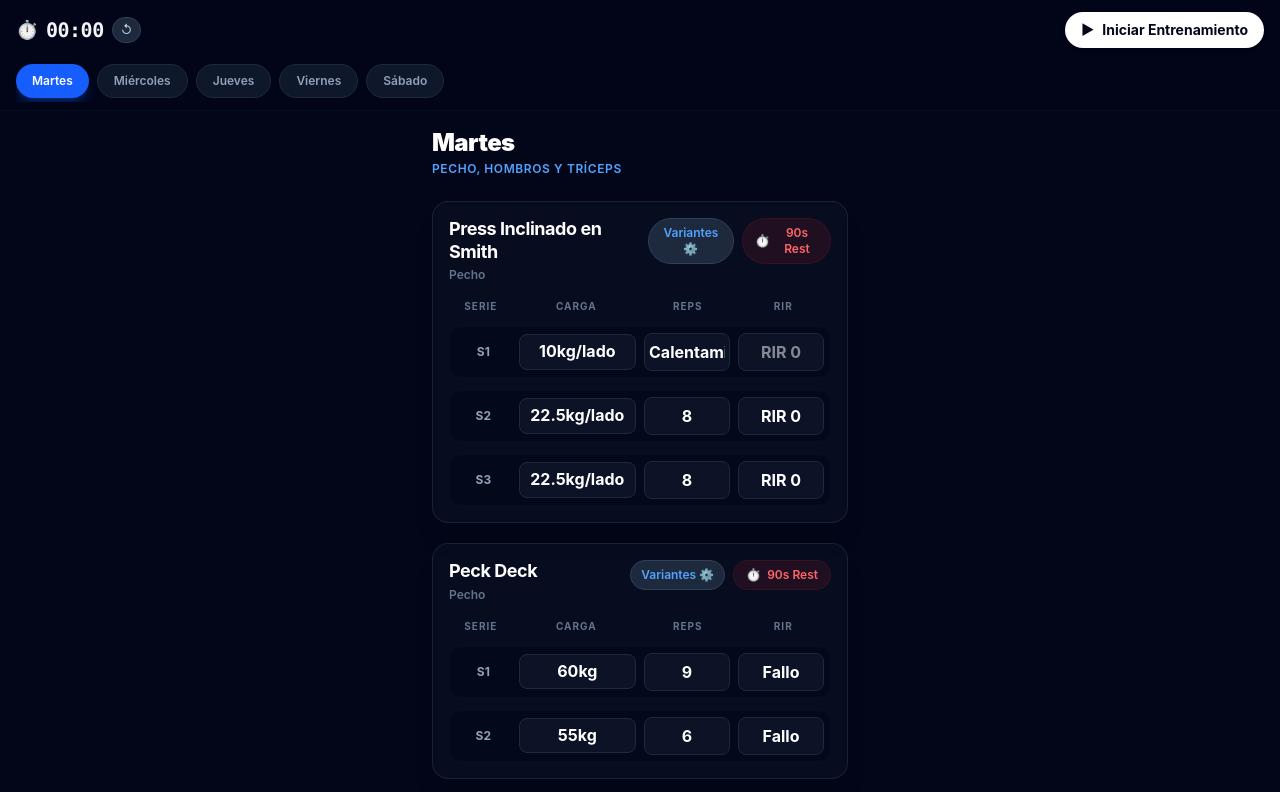
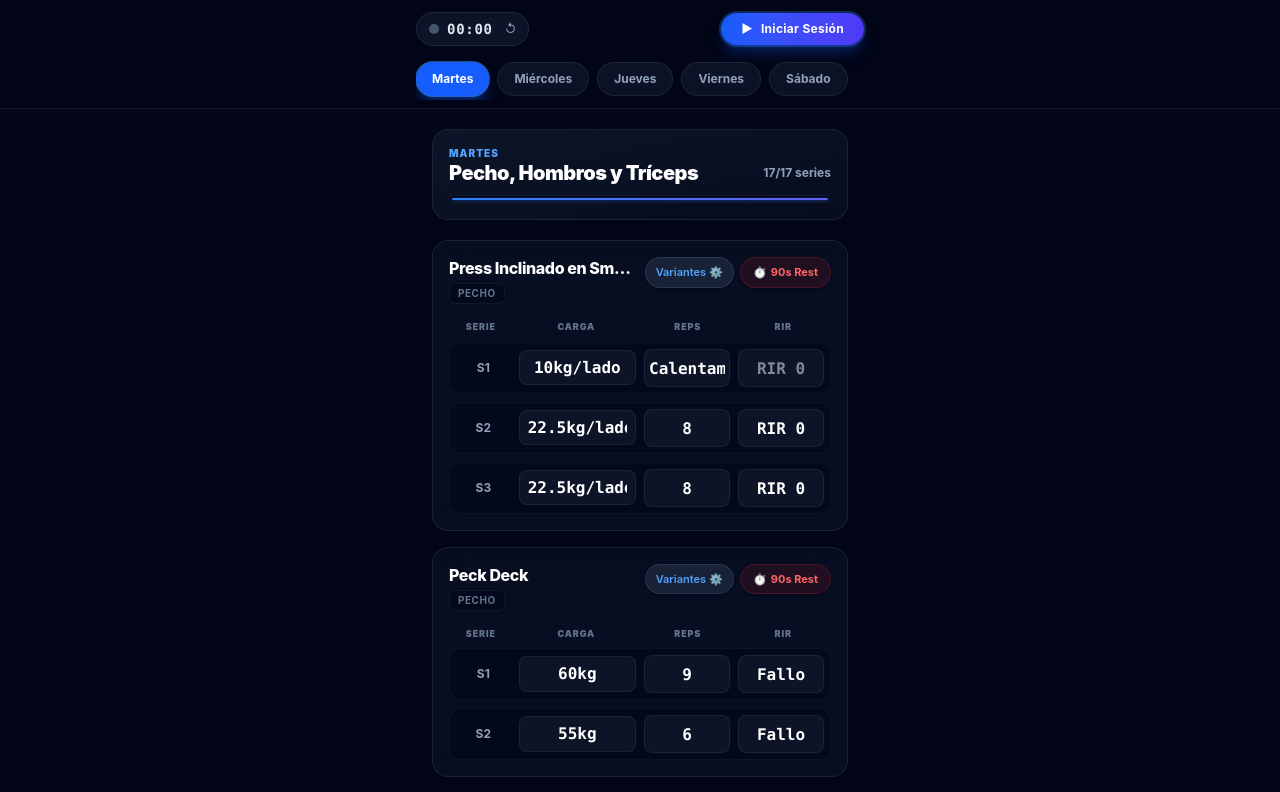
Before and after one commit to nekruuu/gym-app, a React (Vite) app: page / in a window 1280 px wide. Shown: the top 792 px of the page. Built offline with nearby package versions, Linux system fonts and the light colour scheme; the HTML template or start-up script is replaced by a standard one.

Commit message:
Upgrade UI/UX SaaS Premium con glassmorphism y barra de progreso

```diff
--- a/src/App.jsx
+++ b/src/App.jsx
@@ -1,6 +1,5 @@
 import React, { useState, useEffect } from 'react'
 
-// Subtítulos por grupo muscular
 const dayTitles = {
   Martes: 'Pecho, Hombros y Tríceps',
   Miércoles: 'Pierna Completa',
@@ -9,7 +8,6 @@ const dayTitles = {
   Sábado: 'Torso Completo'
 }
 
-// Rutina base completa con variantes y abdominales al final
 const initialWorkoutData = {
   Martes: [
     {
@@ -102,7 +100,7 @@ const initialWorkoutData = {
       id: 'mie-2',
       name: 'Máquina de aductores',
       muscle: 'Aductores',
-      variants: ['Máquina de aductores'],
+      variants: ['Máquina de aductores', 'Aductores en polea'],
       sets: [
         { weight: '30kg', reps: '12', rir: '' },
         { weight: '40kg', reps: '10', rir: '' },
@@ -145,7 +143,7 @@ const initialWorkoutData = {
       id: 'mie-6',
       name: 'Abdominales en polea alta',
       muscle: 'Abdomen',
-      variants: ['Abdominales en polea alta'],
+      variants: ['Abdominales en polea alta', 'Crunches en Esterilla'],
       sets: [
         { weight: '50kg', reps: '15', rir: 'Fallo' },
         { weight: '50kg', reps: '15', rir: 'Fallo' }
@@ -155,7 +153,7 @@ const initialWorkoutData = {
       id: 'mie-7',
       name: 'Elevaciones de piernas en inclinacion',
       muscle: 'Abdomen',
-      variants: ['Elevaciones de piernas en inclinacion'],
+      variants: ['Elevaciones de piernas en inclinacion', 'Elevación de piernas colgado'],
       sets: [
         { weight: 'Corporal', reps: '12', rir: 'Fallo' },
         { weight: 'Corporal', reps: '12', rir: 'Fallo' }
@@ -229,7 +227,7 @@ const initialWorkoutData = {
       id: 'jue-7',
       name: 'Antebrazo polea baja',
       muscle: 'Antebrazo',
-      variants: ['Antebrazo polea baja'],
+      variants: ['Antebrazo polea baja', 'Curl de antebrazo con barra'],
       sets: [
         { weight: '25kg', reps: '12', rir: '' },
         { weight: '25kg', reps: '12', rir: '' }
@@ -239,7 +237,7 @@ const initialWorkoutData = {
       id: 'jue-8',
       name: 'Antebrazo polea alta',
       muscle: 'Antebrazo',
-      variants: ['Antebrazo polea alta'],
+      variants: ['Antebrazo polea alta', 'Curl invertido en polea'],
       sets: [
         { weight: '50kg', reps: '12', rir: '' },
         { weight: '50kg', reps: '12', rir: '' }
@@ -249,7 +247,7 @@ const initialWorkoutData = {
       id: 'jue-9',
       name: 'Abdominales en polea alta',
       muscle: 'Abdomen',
-      variants: ['Abdominales en polea alta'],
+      variants: ['Abdominales en polea alta', 'Crunches en Esterilla'],
       sets: [
         { weight: '50kg', reps: '15', rir: 'Fallo' },
         { weight: '50kg', reps: '15', rir: 'Fallo' }
@@ -259,7 +257,7 @@ const initialWorkoutData = {
       id: 'jue-10',
       name: 'Elevaciones de piernas en inclinacion',
       muscle: 'Abdomen',
-      variants: ['Elevaciones de piernas en inclinacion'],
+      variants: ['Elevaciones de piernas en inclinacion', 'Elevación de piernas colgado'],
       sets: [
         { weight: 'Corporal', reps: '12', rir: 'Fallo' },
         { weight: 'Corporal', reps: '12', rir: 'Fallo' }
@@ -271,7 +269,7 @@ const initialWorkoutData = {
       id: 'vie-1',
       name: 'Máquina de gemelos',
       muscle: 'Gemelos',
-      variants: ['Máquina de gemelos'],
+      variants: ['Máquina de gemelos', 'Elevación de talones de pie'],
       sets: [
         { weight: '40kg', reps: '12', rir: '' },
         { weight: '70kg', reps: '10', rir: '' },
@@ -282,7 +280,7 @@ const initialWorkoutData = {
       id: 'vie-2',
       name: 'Máquina de aductores',
       muscle: 'Aductores',
-      variants: ['Máquina de aductores'],
+      variants: ['Máquina de aductores', 'Aductores en polea'],
       sets: [
         { weight: '30kg', reps: '12', rir: '' },
         { weight: '40kg', reps: '10', rir: '' },
@@ -314,7 +312,7 @@ const initialWorkoutData = {
       id: 'vie-5',
       name: 'Sillón de cuádriceps',
       muscle: 'Cuádriceps',
-      variants: ['Sillón de cuádriceps'],
+      variants: ['Sillón de cuádriceps', 'Sentadilla hack', 'Prensa inclinada'],
       sets: [
         { weight: '50kg', reps: '12', rir: '' },
         { weight: '80kg', reps: '10', rir: '' },
@@ -325,7 +323,7 @@ const initialWorkoutData = {
       id: 'vie-6',
       name: 'Abdominales en polea alta',
       muscle: 'Abdomen',
-      variants: ['Abdominales en polea alta'],
+      variants: ['Abdominales en polea alta', 'Crunches en Esterilla'],
       sets: [
         { weight: '50kg', reps: '15', rir: 'Fallo' },
         { weight: '50kg', reps: '15', rir: 'Fallo' }
@@ -335,7 +333,7 @@ const initialWorkoutData = {
       id: 'vie-7',
       name: 'Elevaciones de piernas en inclinacion',
       muscle: 'Abdomen',
-      variants: ['Elevaciones de piernas en inclinacion'],
+      variants: ['Elevaciones de piernas en inclinacion', 'Elevación de piernas colgado'],
       sets: [
         { weight: 'Corporal', reps: '12', rir: 'Fallo' },
         { weight: 'Corporal', reps: '12', rir: 'Fallo' }
@@ -369,7 +367,7 @@ const initialWorkoutData = {
       id: 'sab-3',
       name: 'Peck Deck',
       muscle: 'Pecho',
-      variants: ['Peck Deck'],
+      variants: ['Peck Deck', 'Cruce de Poleas Alta', 'Aperturas con Mancuernas'],
       sets: [
         { weight: '60kg', reps: '9', rir: 'Fallo' },
         { weight: '55kg', reps: '6', rir: 'Fallo' }
@@ -422,7 +420,7 @@ const initialWorkoutData = {
       id: 'sab-8',
       name: 'Abdominales en polea alta',
       muscle: 'Abdomen',
-      variants: ['Abdominales en polea alta'],
+      variants: ['Abdominales en polea alta', 'Crunches en Esterilla'],
       sets: [
         { weight: '50kg', reps: '15', rir: 'Fallo' },
         { weight: '50kg', reps: '15', rir: 'Fallo' }
@@ -432,7 +430,7 @@ const initialWorkoutData = {
       id: 'sab-9',
       name: 'Elevaciones de piernas en inclinacion',
       muscle: 'Abdomen',
-      variants: ['Elevaciones de piernas en inclinacion'],
+      variants: ['Elevaciones de piernas en inclinacion', 'Elevación de piernas colgado'],
       sets: [
         { weight: 'Corporal', reps: '12', rir: 'Fallo' },
         { weight: 'Corporal', reps: '12', rir: 'Fallo' }
@@ -444,9 +442,8 @@ const initialWorkoutData = {
 export default function App() {
   const [selectedDay, setSelectedDay] = useState('Martes')
 
-  // Persistencia con clave de actualización
   const [workoutData, setWorkoutData] = useState(() => {
-    const saved = localStorage.getItem('gym_workout_data_v4')
+    const saved = localStorage.getItem('gym_workout_data_v5')
     return saved ? JSON.parse(saved) : initialWorkoutData
   })
 
@@ -461,11 +458,10 @@ export default function App() {
     return savedRests ? JSON.parse(savedRests) : {}
   })
   const [restDisplays, setRestDisplays] = useState({})
-
   const [activeModalEx, setActiveModalEx] = useState(null)
 
   useEffect(() => {
-    localStorage.setItem('gym_workout_data_v4', JSON.stringify(workoutData))
+    localStorage.setItem('gym_workout_data_v5', JSON.stringify(workoutData))
   }, [workoutData])
 
   useEffect(() => {
@@ -480,27 +476,22 @@ export default function App() {
     localStorage.setItem('gym_rest_targets', JSON.stringify(restTargets))
   }, [restTargets])
 
-  // Timer de entrenamiento por timestamps
   useEffect(() => {
     if (!startTime) {
       setWorkoutSeconds(0)
       return
     }
-
     const interval = setInterval(() => {
       const elapsed = Math.floor((Date.now() - startTime) / 1000)
       setWorkoutSeconds(elapsed > 0 ? elapsed : 0)
     }, 1000)
-
     return () => clearInterval(interval)
   }, [startTime])
 
-  // Timer de descanso por timestamps
   useEffect(() => {
     const interval = setInterval(() => {
       const now = Date.now()
       const newDisplays = {}
-
       Object.keys(restTargets).forEach((id) => {
         const remaining = Math.ceil((restTargets[id] - now) / 1000)
         if (remaining > 0) {
@@ -509,10 +500,8 @@ export default function App() {
           newDisplays[id] = 'FIN'
         }
       })
-
       setRestDisplays(newDisplays)
     }, 1000)
-
     return () => clearInterval(interval)
   }, [restTargets])
 
@@ -583,48 +572,62 @@ export default function App() {
     setActiveModalEx(null)
   }
 
+  // Cálculo de progreso de series del día
+  const currentExercises = workoutData[selectedDay] || []
+  const totalSets = currentExercises.reduce((acc, ex) => acc + ex.sets.length, 0)
+  const completedSets = currentExercises.reduce(
+    (acc, ex) => acc + ex.sets.filter((s) => s.reps && s.weight).length,
+    0
+  )
+  const progressPercentage = totalSets > 0 ? Math.round((completedSets / totalSets) * 100) : 0
+
   return (
-    <div className="min-h-screen bg-slate-950 text-slate-100 flex flex-col pb-12 safe-bottom">
+    <div className="min-h-screen bg-slate-950 text-slate-100 flex flex-col pb-16 selection:bg-blue-500/30">
+      {/* Fondo con brillo ambiental */}
+      <div className="fixed inset-0 bg-[radial-gradient(ellipse_at_top,_var(--tw-gradient-stops))] from-blue-900/15 via-slate-950 to-slate-950 pointer-events-none z-0" />
+
       {/* Header Fijo */}
-      <header className="px-4 pt-3 pb-2 bg-slate-950/80 backdrop-blur-md sticky top-0 z-30 border-b border-slate-900/60 flex flex-col gap-3">
-        <div className="flex justify-between items-center">
-          <div className="flex items-center gap-2">
-            <span className="text-red-500 animate-pulse text-lg">⏱</span>
-            <span className="font-mono text-xl font-bold tracking-tight">
+      <header className="sticky top-0 z-40 bg-slate-950/70 backdrop-blur-xl border-b border-slate-800/60 px-4 pt-3 pb-2 flex flex-col gap-3">
+        <div className="flex justify-between items-center max-w-md mx-auto w-full">
+          {/* Chip de Tiempo en Vivo */}
+          <div className="flex items-center gap-2 bg-slate-900/90 border border-slate-800 px-3 py-1.5 rounded-full shadow-inner">
+            <span className={`w-2.5 h-2.5 rounded-full ${startTime ? 'bg-emerald-500 animate-pulse' : 'bg-slate-600'}`} />
+            <span className="font-mono text-sm font-extrabold tracking-wider text-slate-200">
               {formatTime(workoutSeconds)}
             </span>
             <button
               onClick={resetTimer}
               title="Reiniciar contador"
-              className="text-xs bg-slate-800 hover:bg-slate-700 text-slate-300 px-2 py-1 rounded-full border border-slate-700 transition-all active:scale-90"
+              className="text-xs text-slate-400 hover:text-white transition-colors ml-1 active:scale-90"
             >
               ↺
             </button>
           </div>
 
+          {/* Botón Principal de Entrenamiento */}
           <button
             onClick={toggleTraining}
-            className={`flex items-center gap-2 px-4 py-2 rounded-full font-bold text-sm shadow-md transition-transform active:scale-95 ${
+            className={`flex items-center gap-2 px-5 py-2 rounded-full font-bold text-xs tracking-wide shadow-lg transition-all active:scale-95 ${
               startTime
-                ? 'bg-red-500 text-white hover:bg-red-600'
-                : 'bg-white text-slate-950 hover:bg-slate-200'
+                ? 'bg-gradient-to-r from-red-500 to-rose-600 text-white shadow-red-500/25 ring-2 ring-red-500/30'
+                : 'bg-gradient-to-r from-blue-600 to-indigo-600 text-white shadow-blue-600/30 ring-2 ring-blue-500/30'
             }`}
           >
             <span>{startTime ? '⏸' : '▶'}</span>
-            {startTime ? 'Pausar' : 'Iniciar Entrenamiento'}
+            {startTime ? 'Pausar' : 'Iniciar Sesión'}
           </button>
         </div>
 
         {/* Selector de Días */}
-        <div className="flex gap-2 overflow-x-auto no-scrollbar py-1">
+        <div className="flex gap-2 overflow-x-auto no-scrollbar py-1 max-w-md mx-auto w-full">
           {['Martes', 'Miércoles', 'Jueves', 'Viernes', 'Sábado'].map((day) => (
             <button
               key={day}
               onClick={() => setSelectedDay(day)}
-              className={`px-4 py-2 rounded-full text-xs font-semibold whitespace-nowrap transition-all ${
+              className={`px-4 py-2 rounded-full text-xs font-bold transition-all whitespace-nowrap active:scale-95 ${
                 selectedDay === day
-                  ? 'bg-blue-600 text-white shadow-lg shadow-blue-600/30'
-                  : 'bg-slate-900 text-slate-400 border border-slate-800'
+                  ? 'bg-blue-600 text-white shadow-lg shadow-blue-600/40 ring-1 ring-blue-400/50'
+                  : 'bg-slate-900/80 text-slate-400 border border-slate-800/80 hover:bg-slate-800'
               }`}
             >
               {day}
@@ -634,66 +637,87 @@ export default function App() {
       </header>
 
       {/* Contenido Principal */}
-      <main className="flex-1 px-4 py-4 flex flex-col gap-6 max-w-md mx-auto w-full">
-        <div>
-          <h1 className="text-2xl font-black tracking-tight text-white">{selectedDay}</h1>
-          <p className="text-xs font-semibold text-blue-400 uppercase tracking-wider mt-0.5">
-            {dayTitles[selectedDay]}
-          </p>
+      <main className="relative z-10 flex-1 px-4 py-5 flex flex-col gap-5 max-w-md mx-auto w-full">
+        {/* Banner de Título & Barra de Progreso */}
+        <div className="bg-gradient-to-br from-slate-900/90 to-slate-900/40 border border-slate-800/80 rounded-2xl p-4 shadow-xl backdrop-blur-md flex flex-col gap-3">
+          <div className="flex justify-between items-end">
+            <div>
+              <span className="text-[10px] font-black uppercase tracking-widest text-blue-400 block mb-0.5">
+                {selectedDay}
+              </span>
+              <h1 className="text-xl font-black text-white tracking-tight leading-none">
+                {dayTitles[selectedDay]}
+              </h1>
+            </div>
+            <div className="text-right">
+              <span className="text-xs font-bold text-slate-400">
+                {completedSets}/{totalSets} series
+              </span>
+            </div>
+          </div>
+
+          {/* Barra Visual de Progreso */}
+          <div className="w-full bg-slate-950 rounded-full h-2 overflow-hidden border border-slate-800/60 p-0.5">
+            <div
+              className="bg-gradient-to-r from-blue-500 to-indigo-500 h-full rounded-full transition-all duration-500 shadow-sm shadow-blue-500/50"
+              style={{ width: `${progressPercentage}%` }}
+            />
+          </div>
         </div>
 
         {/* Lista de Ejercicios */}
-        <div className="flex flex-col gap-5">
+        <div className="flex flex-col gap-4">
           {workoutData[selectedDay]?.map((exercise) => {
             const currentRest = restDisplays[exercise.id]
 
             return (
               <div
                 key={exercise.id}
-                className="bg-slate-900/40 border border-slate-800/80 rounded-2xl p-4 shadow-xl flex flex-col gap-4 backdrop-blur-sm"
+                className="bg-slate-900/50 border border-slate-800/80 rounded-2xl p-4 shadow-xl backdrop-blur-xl flex flex-col gap-4 hover:border-slate-700/60 transition-all"
               >
+                {/* Encabezado del Ejercicio */}
                 <div className="flex justify-between items-start gap-3">
-                  <div>
-                    <h3 className="font-bold text-lg text-white tracking-tight leading-tight">
+                  <div className="flex-1 min-w-0">
+                    <h3 className="font-extrabold text-base text-white tracking-tight truncate leading-snug">
                       {exercise.name}
                     </h3>
-                    <span className="text-xs font-semibold text-slate-500 mt-1 block">
+                    <span className="inline-block text-[10px] font-bold uppercase tracking-wider text-slate-500 bg-slate-950/60 px-2 py-0.5 rounded-md border border-slate-800/50 mt-1">
                       {exercise.muscle}
                     </span>
                   </div>
 
-                  {/* Grupo de Botones: Variantes + 90s Rest */}
-                  <div className="flex items-center gap-2">
+                  {/* Acciones: Variantes & Temporizador */}
+                  <div className="flex items-center gap-1.5 shrink-0">
                     <button
                       onClick={() => setActiveModalEx(exercise)}
-                      className="text-xs bg-slate-800 hover:bg-slate-700 text-blue-400 px-2.5 py-1.5 rounded-full border border-slate-700 font-semibold active:scale-95 transition-all"
+                      className="text-[11px] bg-slate-800/80 hover:bg-slate-700/80 text-blue-400 px-2.5 py-1.5 rounded-full border border-slate-700/70 font-semibold active:scale-95 transition-all shadow-sm"
                     >
                       Variantes ⚙️
                     </button>
 
                     <button
                       onClick={() => startRestTimer(exercise.id)}
-                      className={`flex items-center gap-1.5 px-3 py-1.5 rounded-full text-xs font-semibold active:scale-95 transition-all ${
+                      className={`flex items-center gap-1 px-3 py-1.5 rounded-full text-[11px] font-bold active:scale-95 transition-all shadow-sm ${
                         currentRest === 'FIN'
-                          ? 'bg-emerald-500 text-slate-950 font-black animate-bounce shadow-lg shadow-emerald-500/30'
+                          ? 'bg-emerald-500 text-slate-950 font-black animate-bounce shadow-emerald-500/40 ring-2 ring-emerald-400'
                           : currentRest
-                          ? 'bg-orange-500 text-slate-950 font-bold animate-pulse shadow-lg shadow-orange-500/20'
-                          : 'bg-red-500/10 hover:bg-red-500/20 text-red-400 border border-red-500/10'
+                          ? 'bg-amber-500 text-slate-950 font-extrabold animate-pulse shadow-amber-500/30'
+                          : 'bg-red-500/10 hover:bg-red-500/20 text-red-400 border border-red-500/20'
                       }`}
                     >
                       <span>⏱</span>
                       {currentRest === 'FIN'
-                        ? '¡LISTO! 🏋️'
+                        ? '¡LISTO!'
                         : currentRest
-                        ? `${currentRest}s Rest`
+                        ? `${currentRest}s`
                         : '90s Rest'}
                     </button>
                   </div>
                 </div>
 
-                {/* Series */}
-                <div className="flex flex-col gap-3">
-                  <div className="grid grid-cols-12 gap-2 text-[10px] font-bold text-slate-500 uppercase tracking-widest px-1">
+                {/* Grid de Series */}
+                <div className="flex flex-col gap-2">
+                  <div className="grid grid-cols-12 gap-2 text-[9px] font-black text-slate-500 uppercase tracking-widest px-1">
                     <span className="col-span-2 text-center">SERIE</span>
                     <span className="col-span-4 text-center">CARGA</span>
                     <span className="col-span-3 text-center">REPS</span>
@@ -703,39 +727,39 @@ export default function App() {
                   {exercise.sets.map((set, index) => (
                     <div
                       key={index}
-                      className="grid grid-cols-12 gap-2 items-center bg-slate-950/40 p-1.5 rounded-xl border border-slate-900/50"
+                      className="grid grid-cols-12 gap-2 items-center bg-slate-950/60 p-1.5 rounded-xl border border-slate-900/80 hover:border-slate-800 transition-colors"
                     >
                       <span className="col-span-2 text-center font-bold text-xs text-slate-400">
                         S{index + 1}
                       </span>
 
-                      <div className="col-span-4 bg-slate-900/80 border border-slate-800 rounded-lg py-1.5 px-2 flex items-center justify-between focus-within:border-blue-500/50">
+                      <div className="col-span-4 bg-slate-900/90 border border-slate-800/80 rounded-lg py-1.5 px-2 flex items-center justify-between focus-within:border-blue-500/70 focus-within:ring-1 focus-within:ring-blue-500/50 transition-all">
                         <input
                           type="text"
                           placeholder="0"
                           value={set.weight || ''}
                           onChange={(e) => updateSet(exercise.id, index, 'weight', e.target.value)}
-                          className="w-full bg-transparent text-center font-bold text-white text-xs focus:outline-none"
+                          className="w-full bg-transparent text-center font-mono font-bold text-white text-xs focus:outline-none"
                         />
                       </div>
 
-                      <div className="col-span-3 bg-slate-900/80 border border-slate-800 rounded-lg py-1.5 px-1 focus-within:border-blue-500/50">
+                      <div className="col-span-3 bg-slate-900/90 border border-slate-800/80 rounded-lg py-1.5 px-1 focus-within:border-blue-500/70 focus-within:ring-1 focus-within:ring-blue-500/50 transition-all">
                         <input
                           type="text"
                           placeholder="0"
                           value={set.reps || ''}
                           onChange={(e) => updateSet(exercise.id, index, 'reps', e.target.value)}
-                          className="w-full bg-transparent text-center font-bold text-white text-xs focus:outline-none"
+                          className="w-full bg-transparent text-center font-mono font-bold text-white text-xs focus:outline-none"
                         />
                       </div>
 
-                      <div className="col-span-3 bg-slate-900/80 border border-slate-800 rounded-lg py-1.5 px-1 focus-within:border-blue-500/50">
+                      <div className="col-span-3 bg-slate-900/90 border border-slate-800/80 rounded-lg py-1.5 px-1 focus-within:border-blue-500/70 focus-within:ring-1 focus-within:ring-blue-500/50 transition-all">
                         <input
                           type="text"
                           placeholder="RIR 0"
                           value={set.rir || ''}
                           onChange={(e) => updateSet(exercise.id, index, 'rir', e.target.value)}
-                          className="w-full bg-transparent text-center font-bold text-white text-xs focus:outline-none"
+                          className="w-full bg-transparent text-center font-mono font-bold text-white text-xs focus:outline-none"
                         />
                       </div>
                     </div>
@@ -749,20 +773,22 @@ export default function App() {
 
       {/* Modal Desplegable de Variantes */}
       {activeModalEx && (
-        <div className="fixed inset-0 bg-black/80 backdrop-blur-sm z-50 flex items-center justify-center p-4">
-          <div className="bg-slate-900 border border-slate-800 rounded-2xl w-full max-w-sm p-5 flex flex-col gap-4">
-            <h3 className="text-lg font-bold text-white">Seleccionar Variante</h3>
-            <p className="text-xs text-slate-400">Selecciona el ejercicio que vas a realizar hoy:</p>
+        <div className="fixed inset-0 bg-black/80 backdrop-blur-md z-50 flex items-center justify-center p-4">
+          <div className="bg-slate-900 border border-slate-800/90 rounded-3xl w-full max-w-sm p-6 flex flex-col gap-4 shadow-2xl shadow-blue-500/10">
+            <div>
+              <h3 className="text-lg font-black text-white tracking-tight">Cambiar Variante</h3>
+              <p className="text-xs text-slate-400 mt-0.5">Selecciona el movimiento de hoy:</p>
+            </div>
 
-            <div className="flex flex-col gap-2 my-2">
+            <div className="flex flex-col gap-2.5 my-1">
               {activeModalEx.variants?.map((variant, idx) => (
                 <button
                   key={idx}
                   onClick={() => selectVariant(activeModalEx.id, variant)}
-                  className={`p-3 rounded-xl text-left text-sm font-semibold transition-all ${
+                  className={`p-3.5 rounded-2xl text-left text-xs font-bold transition-all active:scale-98 ${
                     activeModalEx.name === variant
-                      ? 'bg-blue-600 text-white'
-                      : 'bg-slate-800 text-slate-300 hover:bg-slate-700'
+                      ? 'bg-blue-600 text-white shadow-lg shadow-blue-600/30 ring-1 ring-blue-400'
+                      : 'bg-slate-800/80 text-slate-300 hover:bg-slate-800 border border-slate-700/50'
                   }`}
                 >
                   {variant}
@@ -772,7 +798,7 @@ export default function App() {
 
             <button
               onClick={() => setActiveModalEx(null)}
-              className="mt-2 text-xs text-slate-400 text-center py-2 underline"
+              className="mt-1 text-xs font-semibold text-slate-400 hover:text-white text-center py-2 transition-colors"
             >
               Cancelar
             </button>
```
